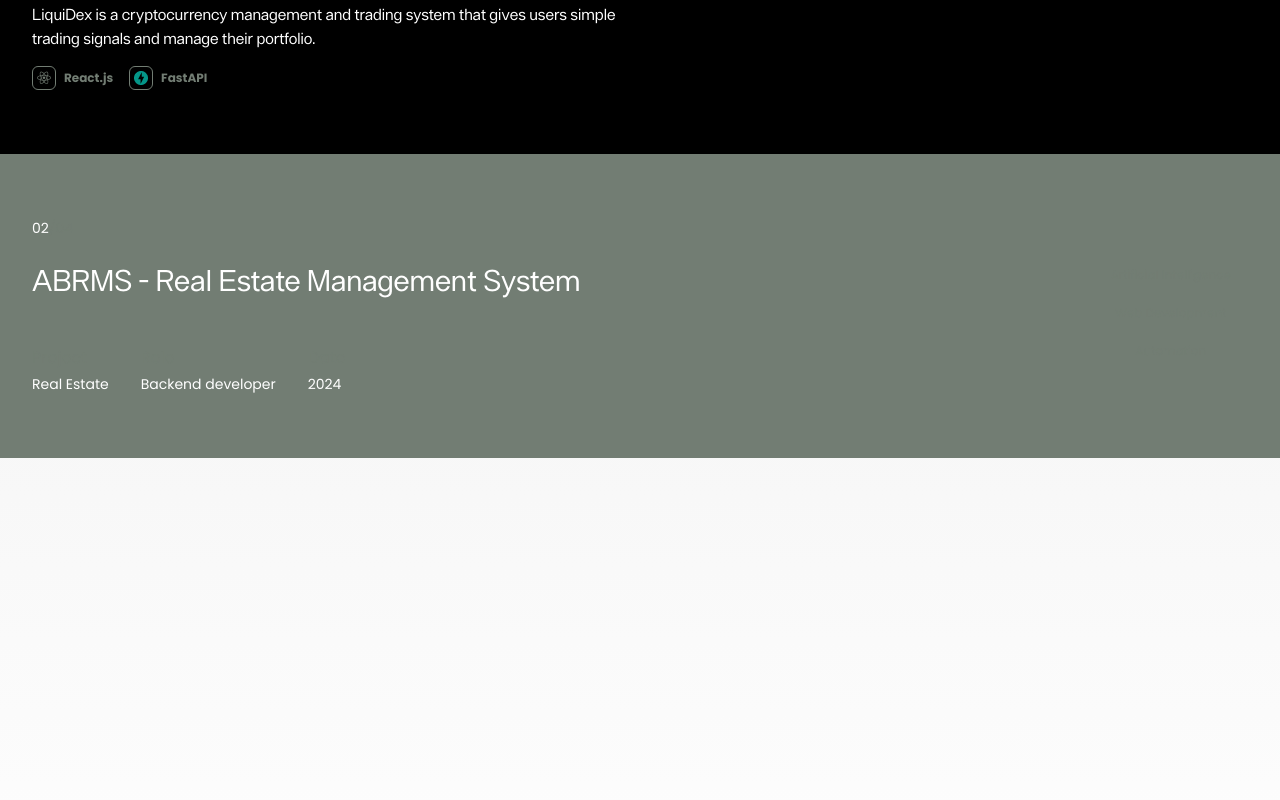
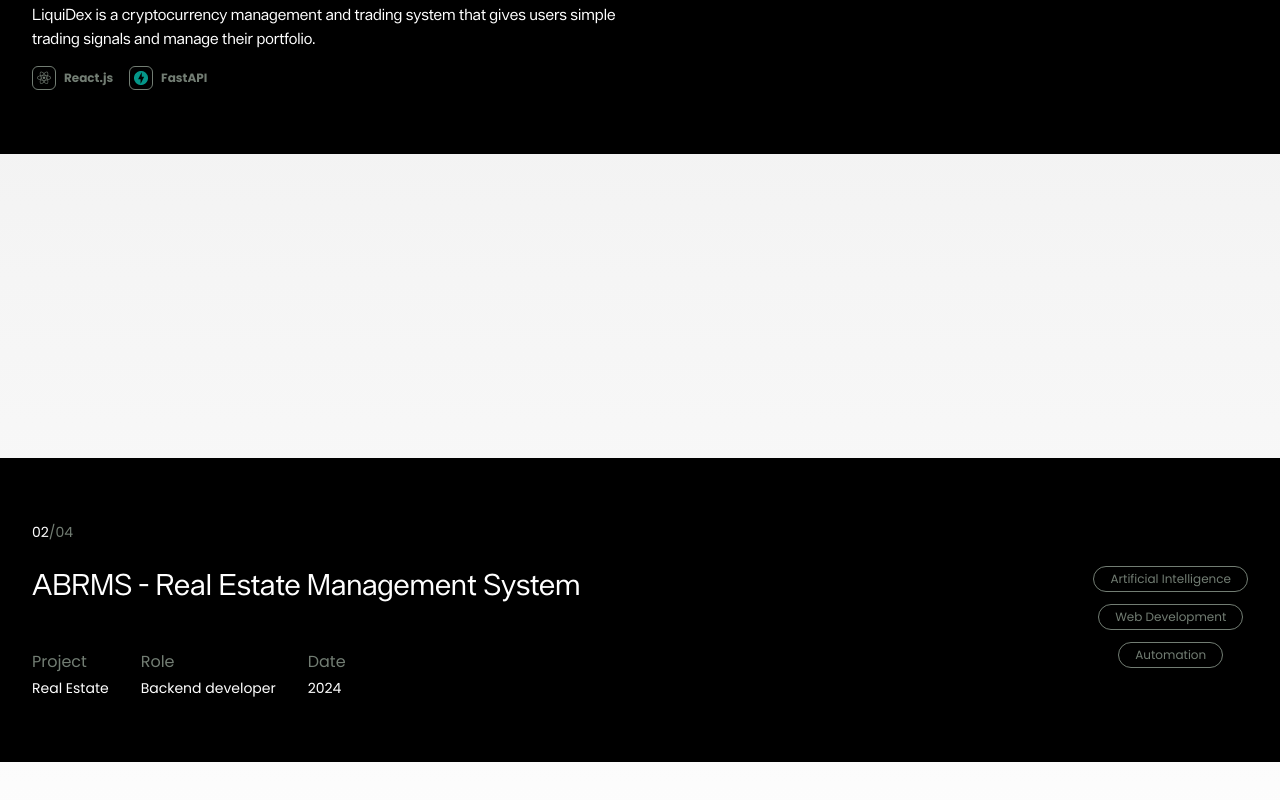
Before and after one commit to Hardy101/Eghosa, a React (Vite) app: page / in a window 1280 px wide. Shown: the part 1166-1966 px from the top of the page. Built offline with nearby package versions, Linux system fonts and the light colour scheme; a web font is replaced by a local one.

Commit message:
feat: update ProjectWrapper animation and styling for improved visibility

```diff
--- a/src/components/projects.tsx
+++ b/src/components/projects.tsx
@@ -10,7 +10,9 @@
 const ProjectWrapper = () => {
   useEffect(() => {
     const tl = gsap.timeline();
-    tl.from("#abrms", { yPercent: 0 });
+    tl.from("#abrms", {
+      yPercent: 100,
+    });
 
     ScrollTrigger.create({
       animation: tl,
@@ -44,7 +46,9 @@
               </h2>
               <p>
                 <a
-                  href="https://liquidex-beta.vercel.app/" target="_blank" rel="noreferrer"
+                  href="https://liquidex-beta.vercel.app/"
+                  target="_blank"
+                  rel="noreferrer"
                   className="text-sm underline text-grey-2 hover:text-white"
                 >
                   liquidex-beta.vercel.app
@@ -52,7 +56,6 @@
               </p>
               <div className="text-sm">
                 <ul className="flex gap-8">
-
                   <li className="flex flex-col gap-1">
                     <span className="text-grey-2">Role</span>
                     <span>Developer</span>
@@ -102,7 +105,7 @@
         </div>
         <div
           id="abrms"
-          className="bg-grey-2 transition-all duration-300 px-8 py-16"
+          className="bg-dark-1 px-8 py-16"
         >
           <p className="text-sm">
             <span className="text-white">02</span>
```
